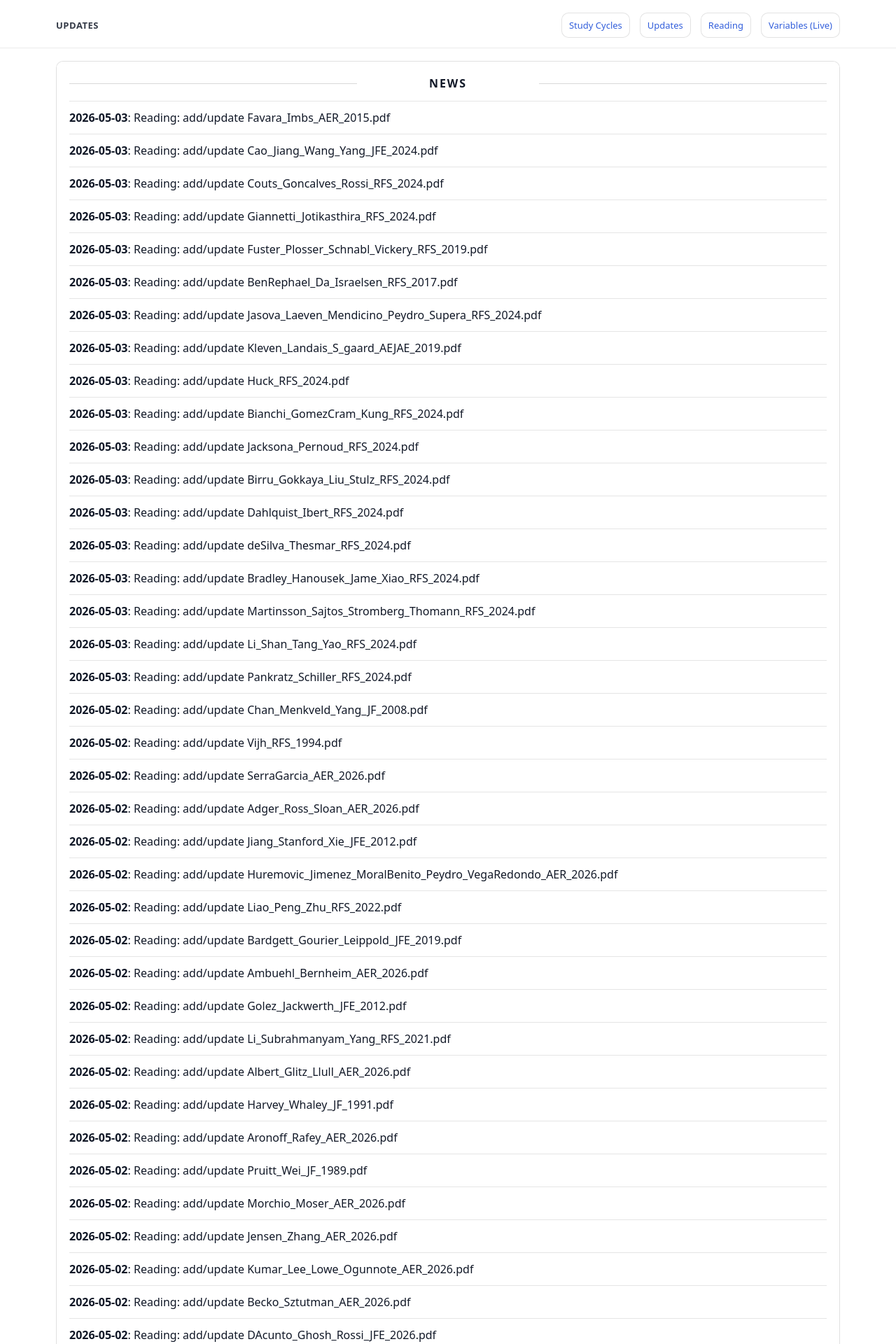
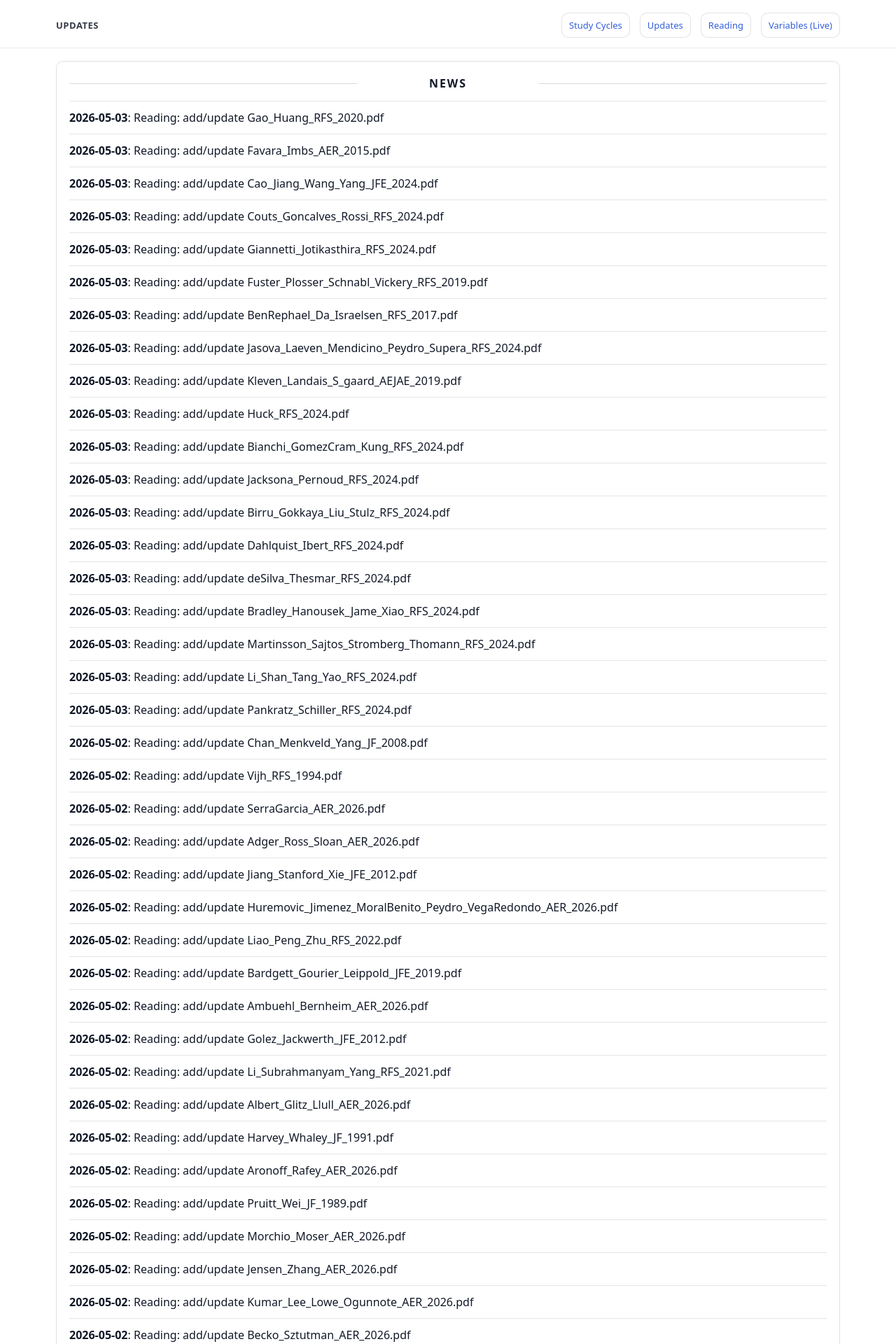
Before and after one commit to yaxinzn/study-archive, a Jekyll site: the page built from updates/index.md, in a window 1280 px wide. Shown: the top 1920 px of the page at 70% size. Built offline with Jekyll 4.4.1, drawn with Linux system fonts in a browser that asks for light colours; some of the changed text lies outside the part shown.

Commit message:
chore: update NEWS feed

```diff
--- a/_data/news.yml
+++ b/_data/news.yml
@@ -1,4 +1,7 @@
 # Auto-generated update history (sorted newest -> oldest). Do not edit manually.
+- ts: "1777799621"
+  date: "2026-05-03"
+  title: "Reading: add/update Gao_Huang_RFS_2020.pdf"
 - ts: "1777799326"
   date: "2026-05-03"
   title: "Reading: add/update Favara_Imbs_AER_2015.pdf"
```
